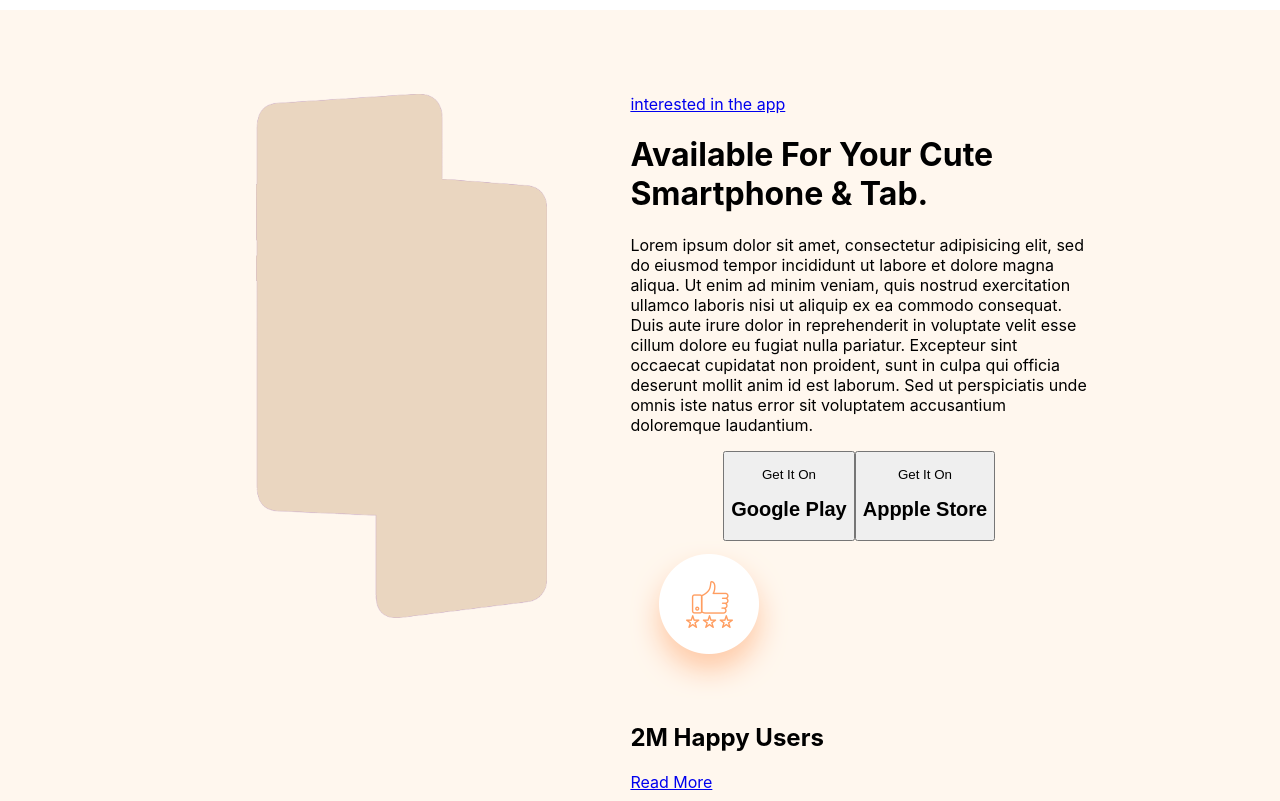
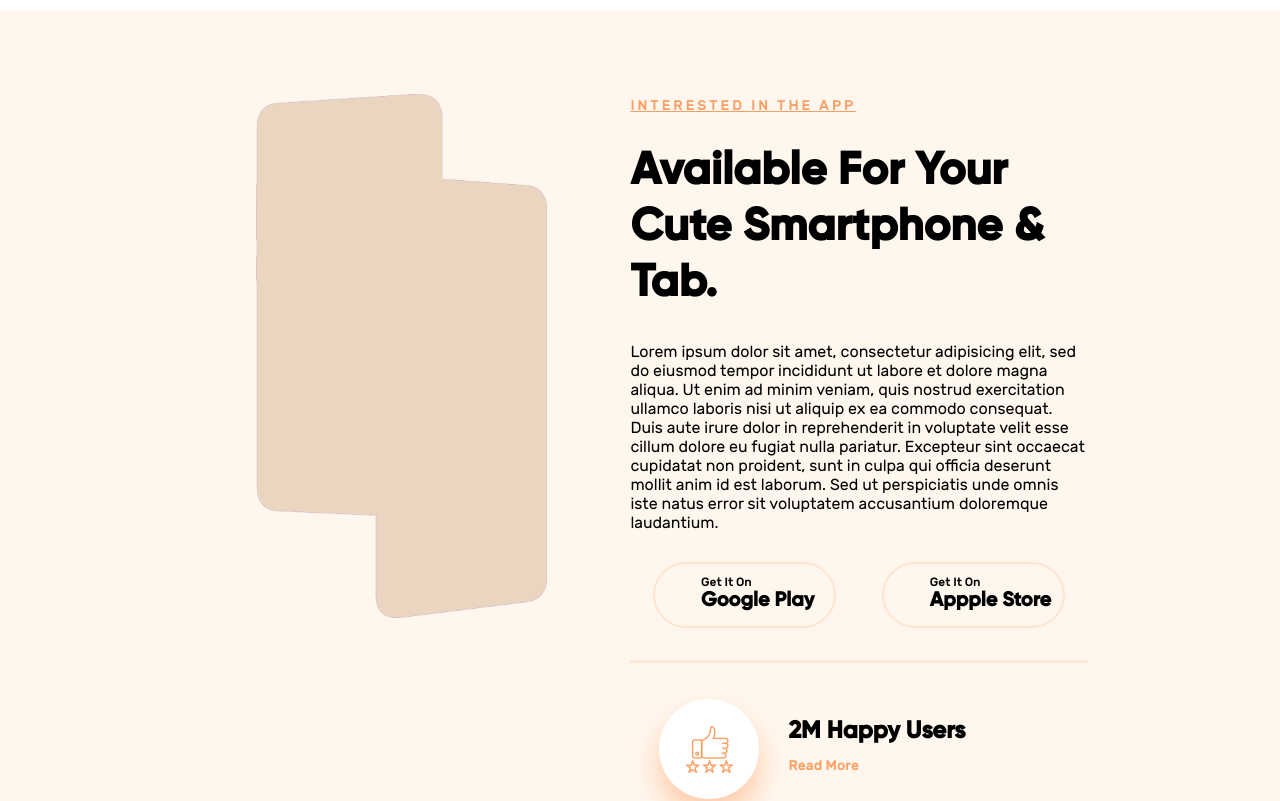
Before and after one commit to Bukarachka/bilo, a React (Create React App) app: page / in a window 1280 px wide. Shown: the part 1580-2381 px from the top of the page. Built offline with nearby package versions, Linux system fonts and the light colour scheme.

Commit message:
edit view to match design

```diff
--- a/src/views/home/download/Dowload.js
+++ b/src/views/home/download/Dowload.js
@@ -27,8 +27,10 @@
                 </div>
                 <div className="Quote">
                     <img src={quoteImage} alt="" />
-                    <h2>2M Happy Users</h2>
-                    <a href="/">Read More</a>
+                    <div>
+                        <h2>2M Happy Users</h2>
+                        <a href="/">Read More</a>
+                    </div>
                 </div>
             </div>
         </div>
--- a/src/views/home/download/Download.css
+++ b/src/views/home/download/Download.css
@@ -21,10 +21,119 @@
     text-align: left;
 }
 
+.HomeDownload .Content > a{
+    font-family: Rubik-Medium;
+    text-transform: uppercase;
+    letter-spacing: 3px;
+    font-size: 14px;
+    color: #f99e65;
+}
+
+.HomeDownload .Content > h1{
+    font-family: Gilroy-Bold;
+    font-size: 45px;
+}
+
+.HomeDownload .Content > p{
+    font-family: Rubik-Regular;
+    font-size: 16px;
+}
+
+@font-face {
+    font-family: Rubik-Regular;
+    src: url(../../../assets/font/Rubik-Regular.ttf);
+}
+
 .HomeDownload > .Image img{
     width: 100%;
 }
 
 .HomeDownload .Buttons{
-    text-align: center;
+    padding-top: 3%;
+    padding-bottom: 7%;
+    text-align: left;
+    border-bottom: 3px solid #ff9d602a;
 }
+
+.HomeDownload .Buttons button > p, .HomeDownload .Buttons button > h2{
+    padding: 0%;
+    margin: 0%;
+}
+
+.HomeDownload .Buttons button > p{
+    font-family: Rubik-Medium;
+    font-size: 12px;
+}
+
+.HomeDownload .Buttons button > h2{
+    font-family: Gilroy-Bold;
+    font-size: 20px;
+}
+
+.HomeDownload .Buttons button{
+    width: 40%;
+    height: 66px;
+    text-align: left;
+    padding-left: 10%;
+    margin-right: 5%;
+    margin-left: 5%;
+    border-radius:33px;
+    color: #000;
+    cursor:pointer;
+    font-family: Gilroy-Bold;
+    font-size: 12px;
+    border:2px solid #ff9d6036;
+    background-color: #0000;
+}
+
+.HomeDownload .Buttons button:hover{
+    color:#fff;
+    border:2px solid #ff9d60;
+    background-color: #ff9d60;
+    box-shadow: 0 4px 8px 0 rgba(255, 157, 96, 0.5), 0 8px 30px 0 rgba(255, 157, 96, 0.5);
+}
+
+.HomeDownload .Buttons button:active{
+    position:relative;
+	top:1px;
+}
+
+.HomeDownload .Quote{
+    float: left;
+    padding-top: 5%;
+}
+
+.HomeDownload .Quote h2{
+    font-family: Gilroy-Bold;
+    font-size: 24px;
+    padding: 0%;
+    padding-bottom: 5%;
+    margin: 0%;
+}
+
+.HomeDownload .Quote a{
+    font-family: Rubik-Medium;
+    font-size: 14px;
+    color: #ff9d60;
+    text-decoration: none;
+}
+
+.HomeDownload .Quote img, .HomeDownload .Quote div{
+    float: left;
+    padding: 0%;
+    margin: 0%;
+}
+
+.HomeDownload .Quote > div{
+    padding-top: 30px;
+}
+
+@font-face {
+    font-family: Rubik-Medium;
+    src: url(../../../assets/font/Rubik-Medium.ttf);
+}
+
+@font-face {
+    font-family: Gilroy-Bold;
+    src: url(../../../assets/font/Gilroy-Bold.ttf);
+}
--- a/src/views/home/features/Features.css
+++ b/src/views/home/features/Features.css
@@ -33,7 +33,7 @@
 
 .HomeFeatures > .About button{
     width: 55%;
-    height: 40px;
+    height: 50px;
     border-radius: 28px;
     border: 2px solid #ff9d60;
     background-color: #ff9d60;
--- a/src/views/home/header/Header.css
+++ b/src/views/home/header/Header.css
@@ -2,7 +2,7 @@
     background-image: url('../../../assets/img/home_head_background.png');
     background-repeat: no-repeat;
     background-size: 100%;
-    background-attachment: fixed;
+    background-attachment: scroll;
     clear: both;
     width: 100%;
     height: 100vh;
@@ -132,11 +132,12 @@
     width: 22%;
     padding-top: 2.5%;
     padding-left: 20%;
+    padding-bottom: 13%;
 }
 
 .HomeHeader > .Buttons > button{
     width: 45%;
-    height: 40px;
+    height: 50px;
     border-radius:28px;
     color: #fff;
     cursor:pointer;
```
